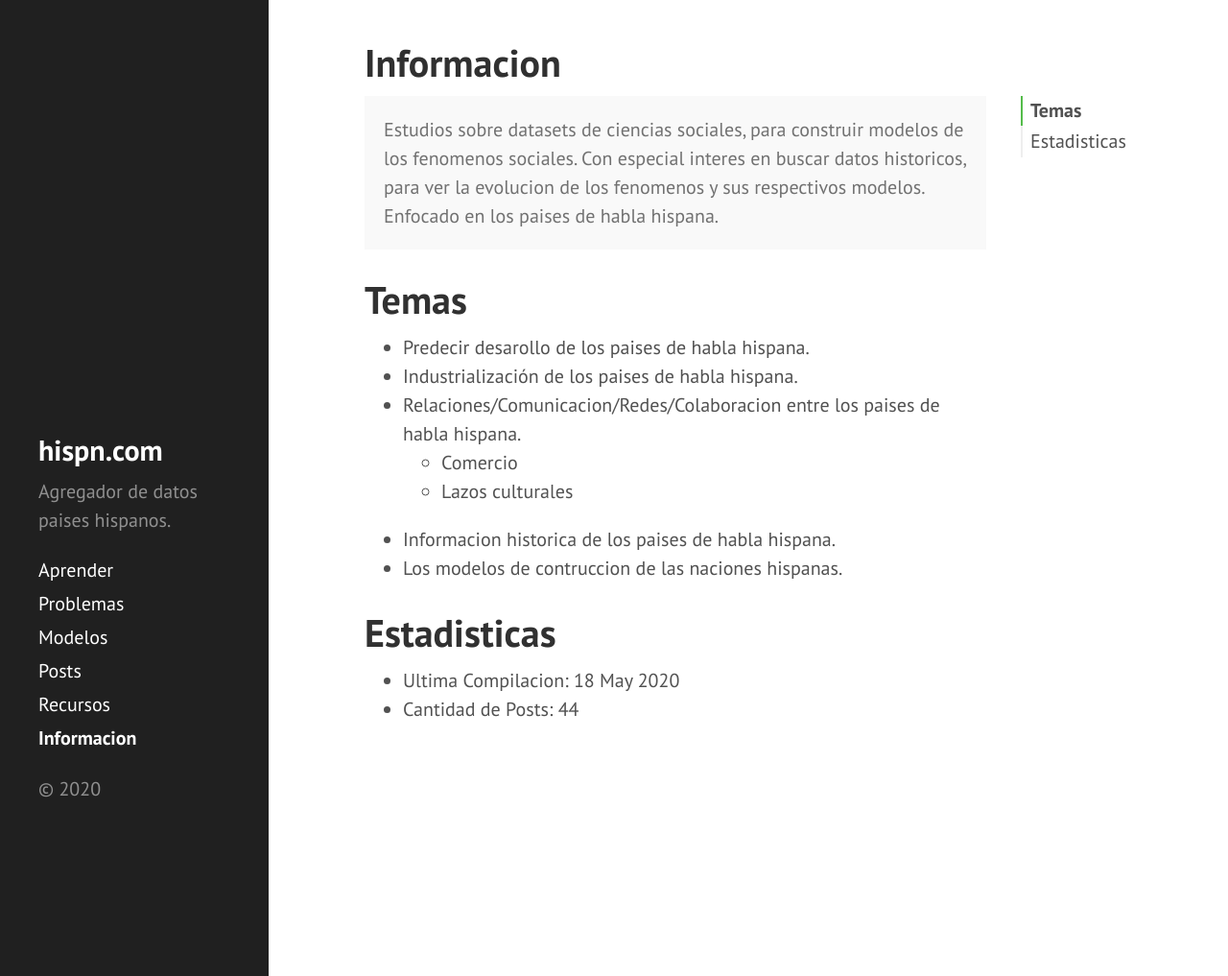
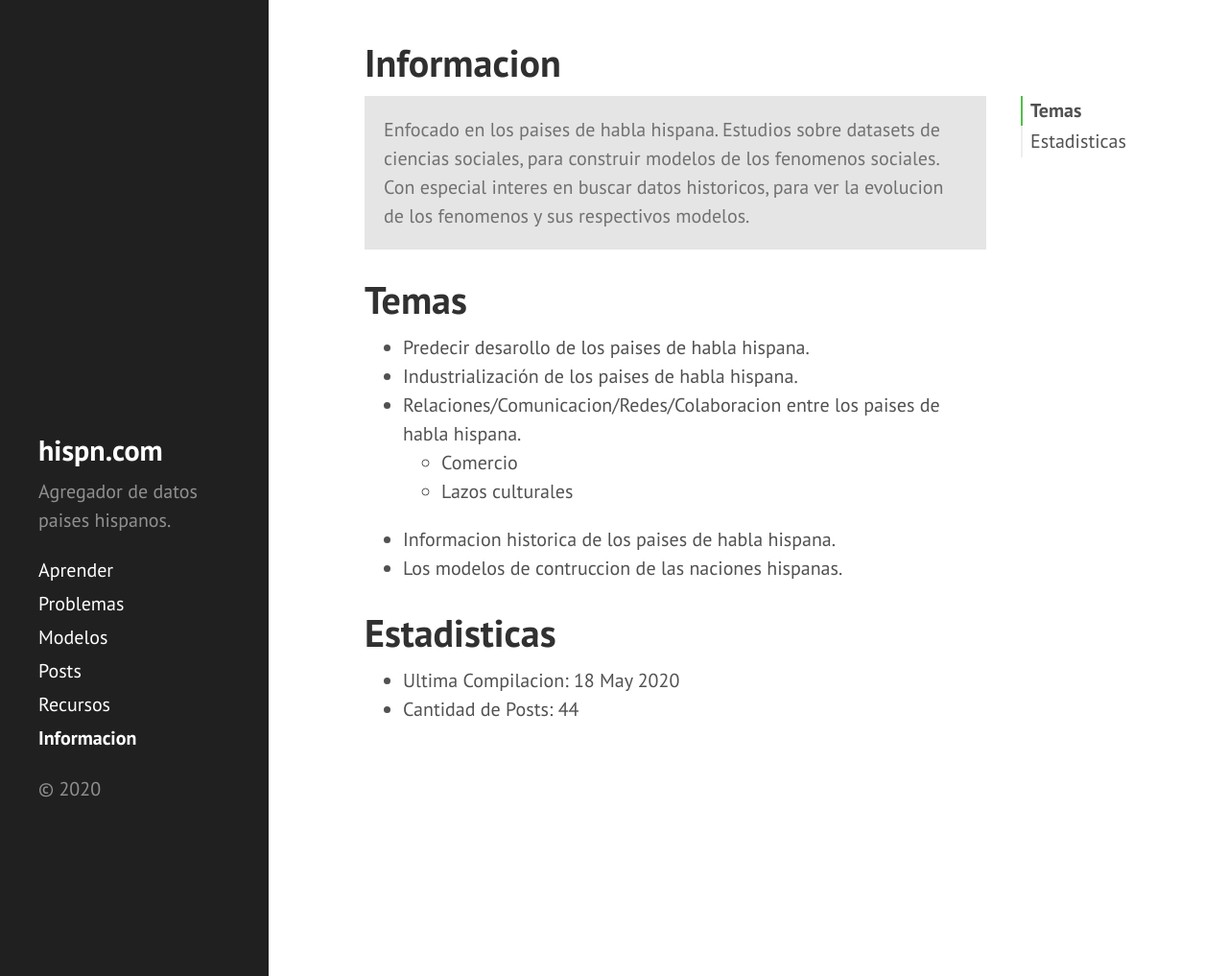
Before and after one commit to DanielBremont/hispn.github.io, a Jekyll site: the page built from pages/info.md, in a window 1280 px wide and 1017 px high. Shown: the whole window at 96% size. Built offline with Jekyll 4.4.1, drawn with Linux system fonts in a browser that asks for light colours.

Commit message:
Nuevo commit

```diff
--- a/pages/info.md
+++ b/pages/info.md
@@ -5,9 +5,9 @@ orden: 8
 ---
 
 <p class="message">
+Enfocado en los paises de habla hispana.
 Estudios sobre datasets de ciencias sociales, para construir modelos de los fenomenos sociales.
 Con especial interes en buscar datos historicos, para ver la evolucion de los fenomenos y sus respectivos modelos.
-Enfocado en los paises de habla hispana.
 </p>
 
 # Temas
--- a/public/css/poole.css
+++ b/public/css/poole.css
@@ -270,7 +270,7 @@ tbody tr:nth-child(odd) th {
   margin-bottom: 1rem;
   padding: 1rem;
   color: #717171;
-  background-color: #f9f9f9;
+  background-color: #e5e5e5;
 }
 
 
```
